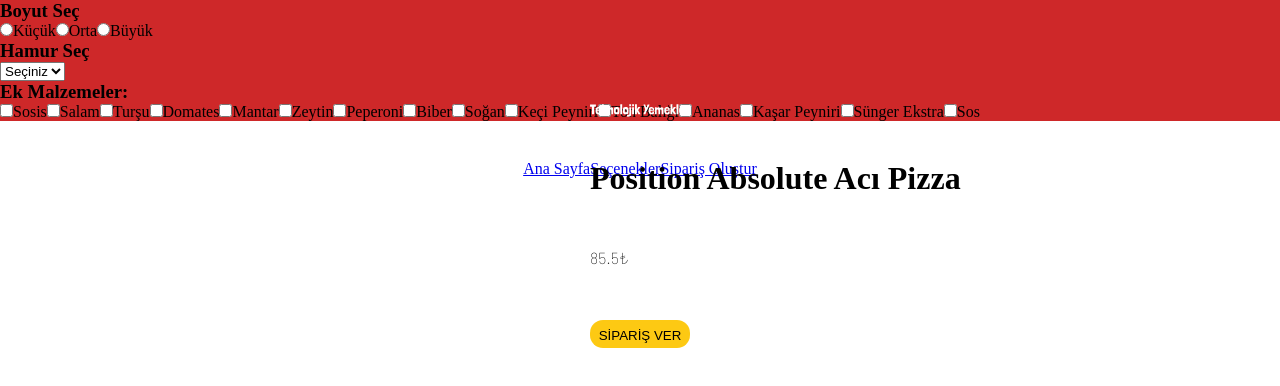
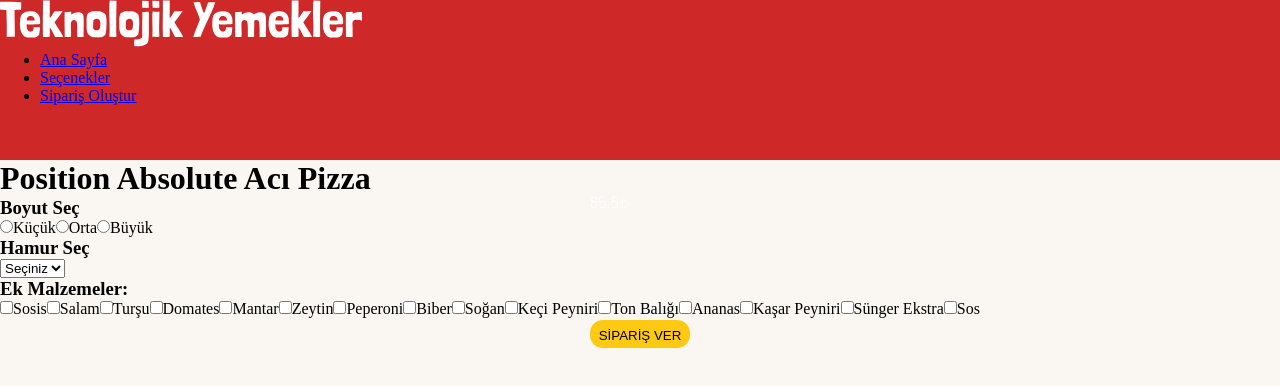
Before and after one commit to mdortca/fsweb-s8-challenge-pizza, a React (Vite) app: page /SiparisFormu in a window 1280 px wide. Shown: the top 386 px of the page. Built offline with nearby package versions, Linux system fonts and the light colour scheme; a web font is replaced by a local one.

Commit message:
SiparisFormu sayfasının 2 div e ayrılıp css kodlarını yazmaya baslanması

```diff
--- a/src/Components/SiparisFormu.css
+++ b/src/Components/SiparisFormu.css
@@ -1,56 +1,35 @@
-.logo {
-    position: absolute;
-    top: 13%;
-    left: 50%;
-    transform: translateX(-50%);
-    width: 100px;
-    height: auto;
-}
-/* KOD 1 %20Sİ KIRMIZI OLSUN */
-body {
-    margin: 0;
-    height: 100vh;
-}
+
 
 .background {
-    width: 100%;
-    height: 20%;
-    background-color:#CE2829;
+    display: flex;
+    flex-direction: column;
+    height: 100vh;
+
+
 }
 /* kod1 %20 kırmızı*/
 
-.aciPizza {
-    position: absolute;
-    top: 20%;
-    left: 50%;
-    white-space: nowrap;
-    transform: translateX(-50%);
-    width: 100px;
-    height: auto;
+.top-div {
+    flex: 0 0 20%;
+    background-color: #CE2829;
+  }
 
-}
+  .bottom-div {
+    flex: 1;
+    background-color: #FAF7F2;
+  }
 
 
-.fiyatRengi {
-    top: 31%;
-    color:black;
-}
-.navigation {
-    position: absolute;
-    display: flex;
-    top: 20%;
-    left: 50%;
-    transform: translateX(-50%);
-    justify-content: space-around;
-    width: auto;
-    height: auto;
-}
-.navigation ul {
-    display: flex;
-    padding: 0;
-    margin: 0;
-    list-style-type: none;
-  }
+
+
+
+
+
+
+
+
+
+
 
   button{
     background-color: #FDC913;
--- a/src/Components/SiparisFormu.jsx
+++ b/src/Components/SiparisFormu.jsx
@@ -95,10 +95,10 @@ export default function SiparisFormu() {
 
     return (
     <div className="background">
-      <div className="siparis-formu-container">
-        <img src={logo} alt="logo" className="logo"/>
 
 
+      <div className="top-div"> {/* top-div */}
+        <img src={logo} alt="logo" className="logo2"/>
           <nav className="navigation">
             <ul>
               <li><Link to="/">Ana Sayfa</Link></li>
@@ -108,6 +108,9 @@ export default function SiparisFormu() {
           </nav>
       </div>
 
+
+
+      <div className="bottom-div">
       <h1 className="aciPizza">Position Absolute Acı Pizza</h1>
         <p className="fiyatRengi">{pizzaPrice}₺</p>
         <form onSubmit={handleFormSubmit}>
@@ -175,5 +178,8 @@ export default function SiparisFormu() {
 
         </form>
         </div>
+
+
+        </div>
     );
 }
```
Lines whose indentation alone changed are shown as unchanged.
